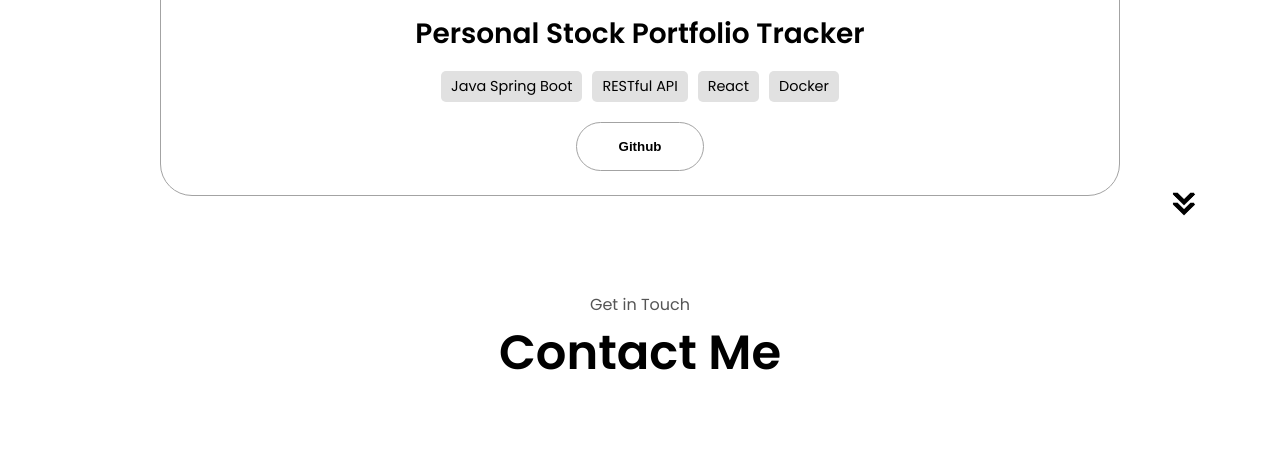
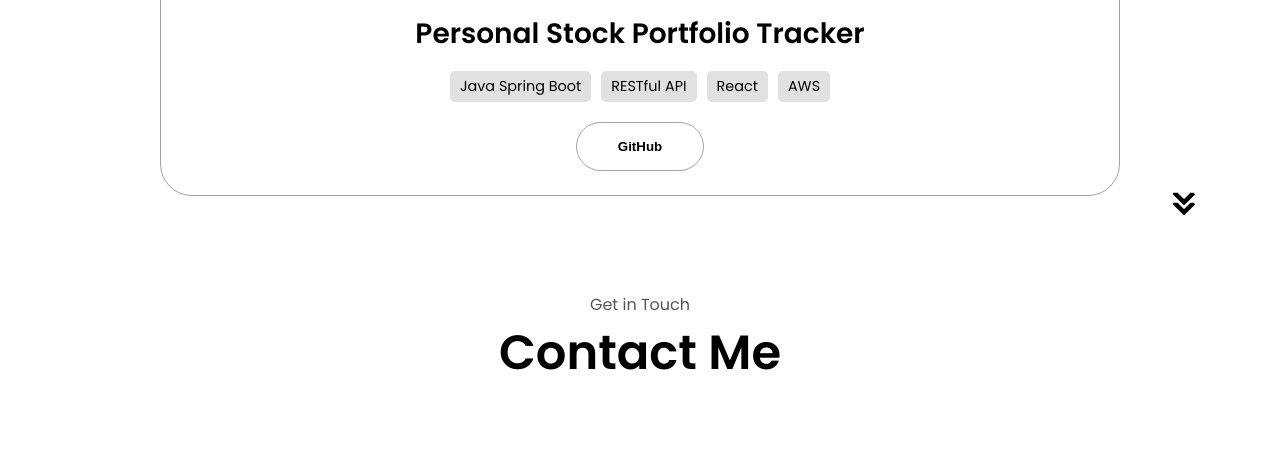
Before and after one commit to lingfung1116/personal-website, a plain HTML site: page index.html in a window 1280 px wide. Shown: the part 3751-4201 px from the top of the page. Drawn offline with Linux system fonts and the light colour scheme; a script that the page names is missing.

Commit message:
stack update

```diff
--- a/index.html
+++ b/index.html
@@ -415,7 +415,7 @@
               <span class="tech-item">Java Spring Boot</span>
               <span class="tech-item">RESTful API</span>
               <span class="tech-item">React</span>
-              <span class="tech-item">Docker</span>
+              <span class="tech-item">AWS</span>
               <!-- Add more tech items as needed -->
             </div>
             <div class="btn-container">
@@ -423,7 +423,7 @@
                 class="btn btn-color-2 project-btn"
                 onclick="location.href='https://github.com/lingfung1116/portfolio-tracker'"
               >
-                Github
+                GitHub
               </button>
             </div>
           </div>
```
